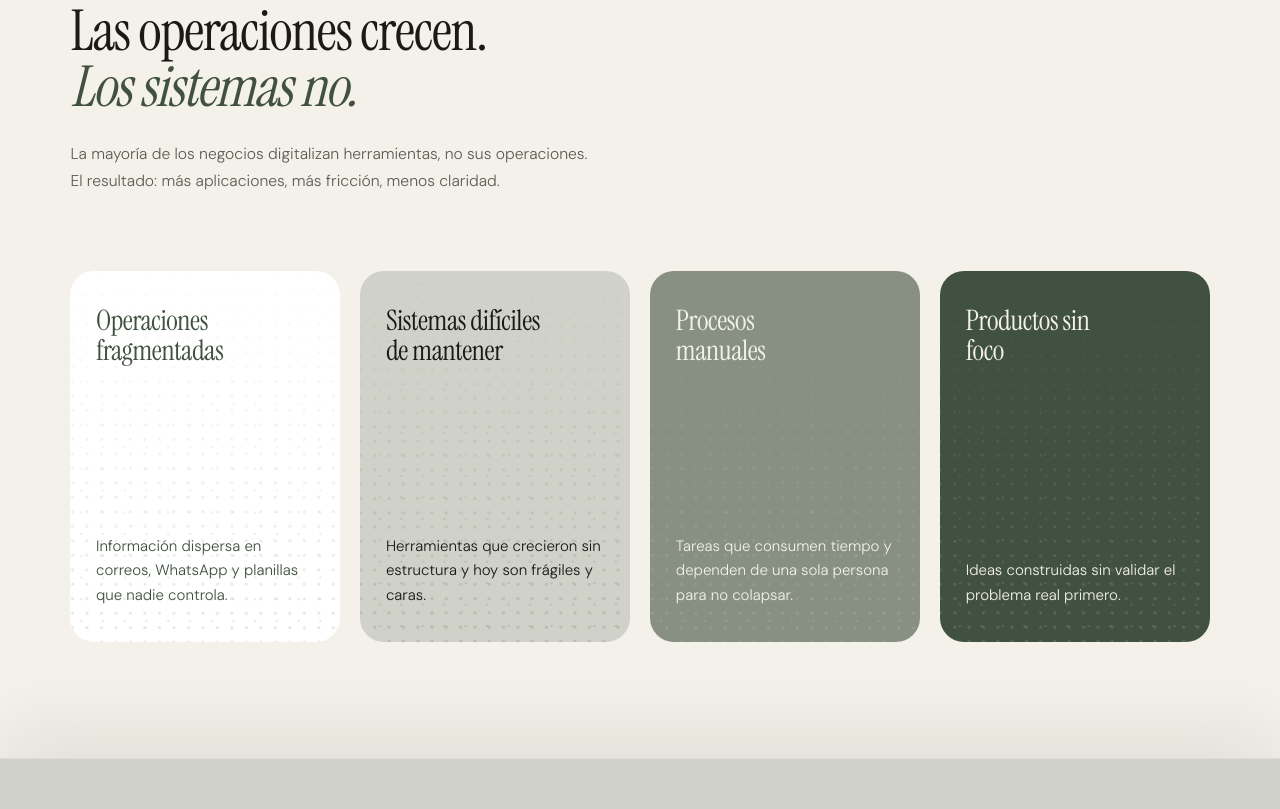
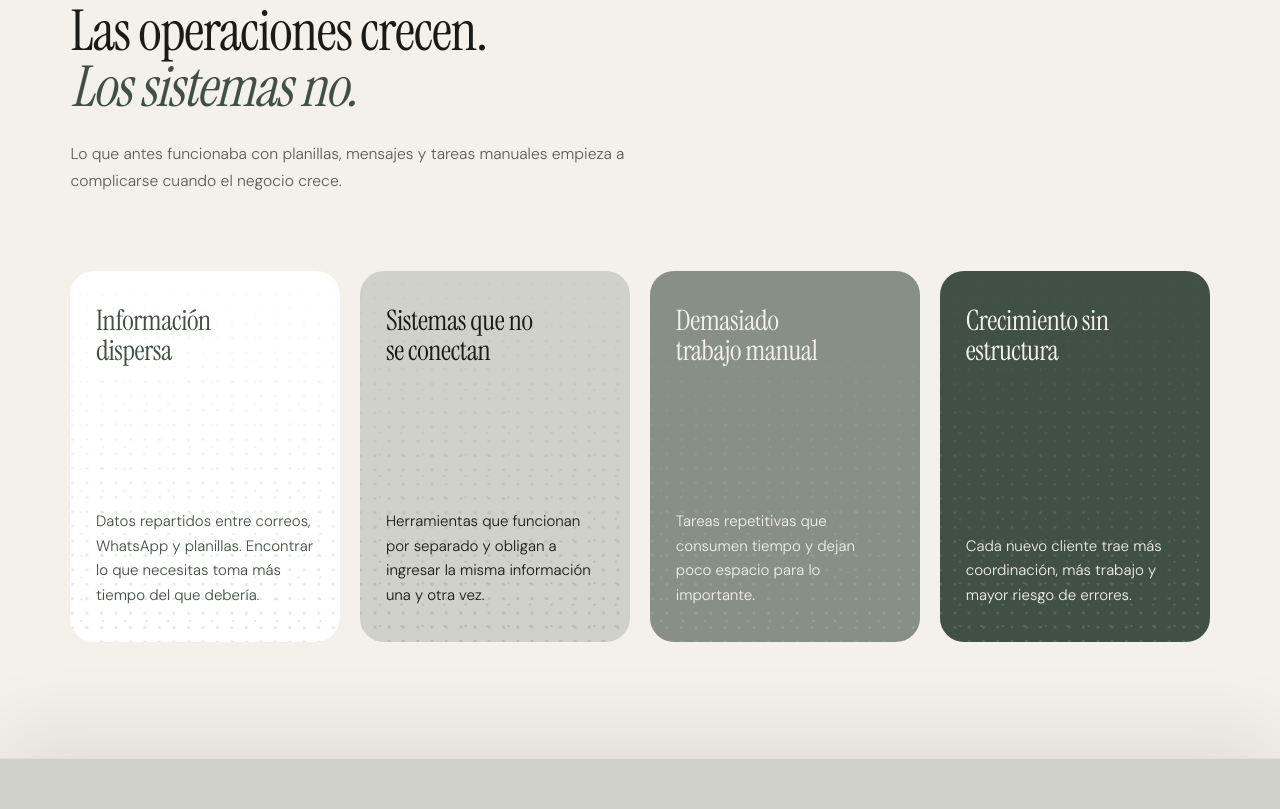
Before and after one commit to samuelmodera/prodigo, an Astro site: page / in a window 1280 px wide. Shown: the part 951-1760 px from the top of the page. Built offline with nearby package versions, Linux system fonts and the light colour scheme; Astro itself is replaced by a stand-in of ours; a web font is replaced by a local one.

Commit message:
Update problem section copy
Co-authored-by: Copilot <223556219+Copilot@users.noreply.github.com>

```diff
--- a/src/components/ProblemSection.astro
+++ b/src/components/ProblemSection.astro
@@ -2,27 +2,27 @@
   <div class="sec-in">
     <div class="ew">El problema</div>
     <h2 id="problema-title" class="st prob-title">Las operaciones crecen.<br /><em>Los sistemas no.</em></h2>
-    <p class="prob-intro">La mayoría de los negocios digitalizan herramientas, no sus operaciones.<br />El resultado: más aplicaciones, más fricción, menos claridad.</p>
+    <p class="prob-intro">Lo que antes funcionaba con planillas, mensajes y tareas manuales empieza a complicarse cuando el negocio crece.</p>
     <div class="pain-grid">
       <article class="pain-card">
         <div class="pn">01 —</div>
-        <h3 class="pt">Operaciones fragmentadas</h3>
-        <p class="pd">Información dispersa en correos, WhatsApp y planillas que nadie controla.</p>
+        <h3 class="pt">Información dispersa</h3>
+        <p class="pd">Datos repartidos entre correos, WhatsApp y planillas. Encontrar lo que necesitas toma más tiempo del que debería.</p>
       </article>
       <article class="pain-card">
         <div class="pn">02 —</div>
-        <h3 class="pt">Sistemas difíciles de mantener</h3>
-        <p class="pd">Herramientas que crecieron sin estructura y hoy son frágiles y caras.</p>
+        <h3 class="pt">Sistemas que no se conectan</h3>
+        <p class="pd">Herramientas que funcionan por separado y obligan a ingresar la misma información una y otra vez.</p>
       </article>
       <article class="pain-card">
         <div class="pn">03 —</div>
-        <h3 class="pt">Procesos manuales</h3>
-        <p class="pd">Tareas que consumen tiempo y dependen de una sola persona para no colapsar.</p>
+        <h3 class="pt">Demasiado trabajo manual</h3>
+        <p class="pd">Tareas repetitivas que consumen tiempo y dejan poco espacio para lo importante.</p>
       </article>
       <article class="pain-card">
         <div class="pn">04 —</div>
-        <h3 class="pt">Productos sin foco</h3>
-        <p class="pd">Ideas construidas sin validar el problema real primero.</p>
+        <h3 class="pt">Crecimiento sin estructura</h3>
+        <p class="pd">Cada nuevo cliente trae más coordinación, más trabajo y mayor riesgo de errores.</p>
       </article>
     </div>
   </div>
```
